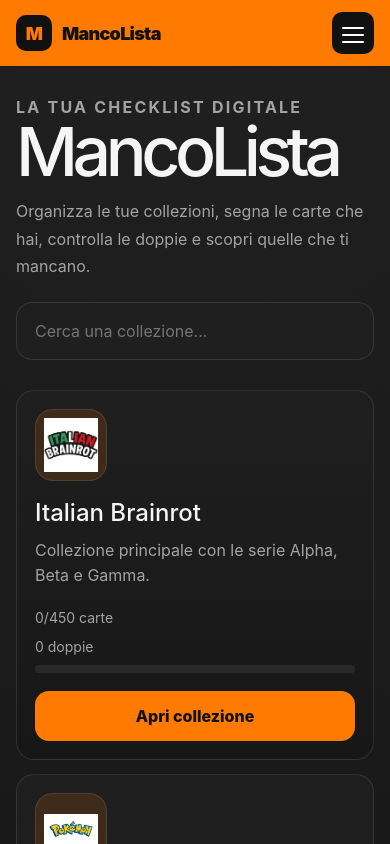
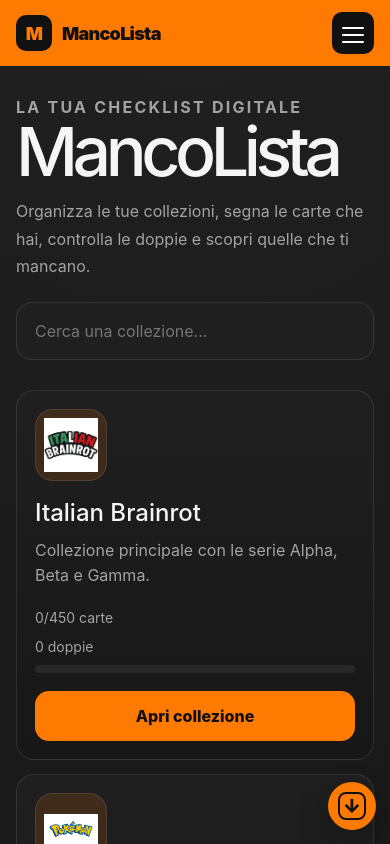
Before and after one commit to simonedantevisconti/mancolista, a React (Vite) app: page / in a window 390 px wide. Shown: the top 844 px of the page. Built offline with nearby package versions, Linux system fonts and the light colour scheme; no server answers; a web font is replaced by a local one.

Commit message:
Show mobile install helper in layout

```diff
--- a/src/layouts/DefaultLayout.jsx
+++ b/src/layouts/DefaultLayout.jsx
@@ -1,6 +1,7 @@
 import { Outlet, useLocation } from "react-router-dom";
 import Header from "../components/Header";
 import Footer from "../components/Footer";
+import InstallApp from "../components/InstallApp";
 
 const DefaultLayout = () => {
   const location = useLocation();
@@ -16,6 +17,7 @@
       </main>
 
       <Footer />
+      <InstallApp />
     </div>
   );
 };
```
